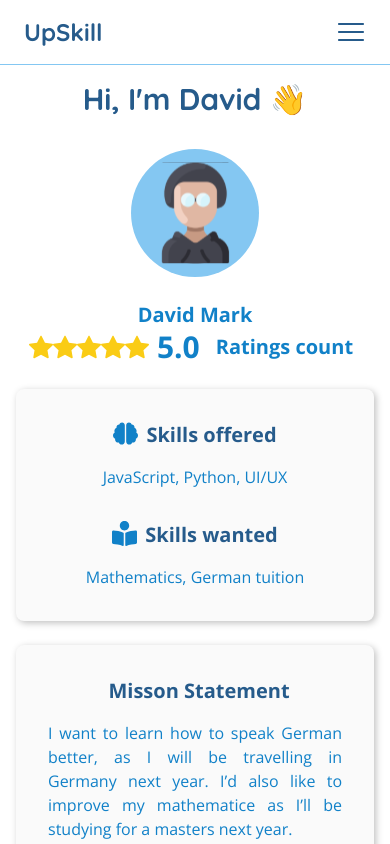
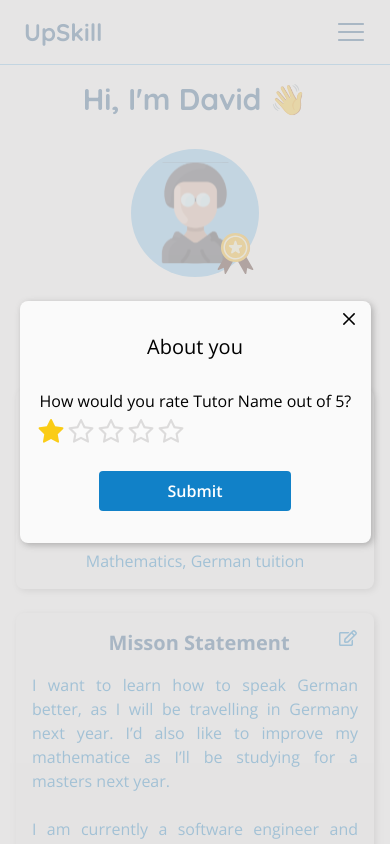
Before and after one commit to chingu-voyages/UpSkill, a React (Vite) app in the folder client/: page /profile in a window 390 px wide. Shown: the top 844 px of the page. Built offline with nearby package versions, Linux system fonts and the light colour scheme; no server answers.

Commit message:
add: enable review stars functionality for user reviews

```diff
--- /dev/null
+++ b/client/src/components/Modal/ReviewModal.jsx
@@ -0,0 +1,102 @@
+import "./modal.css";
+import { RxCross2 } from "react-icons/rx";
+import { useEffect, useRef, useState } from "react";
+import { BsFillStarFill } from "react-icons/bs";
+import Stars from "../Stars";
+import axios from "axios";
+
+const server = import.meta.env.VITE_SERVER;
+
+const BioModal = ({ setPostReview }) => {
+  const clickRef = useRef(null);
+  const [selectStar, setSelectStar] = useState(0);
+  const [clicked, setClicked] = useState(false);
+  const [error, setError] = useState(false);
+
+  useEffect(() => {
+    function handleClickOutside(e) {
+      if (!clickRef.current.contains(e.target)) {
+        closeModal();
+      }
+    }
+    document.addEventListener("mousedown", handleClickOutside);
+    return () => {
+      document.removeEventListener("mousedown", handleClickOutside);
+    };
+  }, [clickRef]);
+
+  const closeModal = () => {
+    setPostReview(false);
+    setClicked(false);
+  };
+
+  const handleSubmit = e => {
+    e.preventDefault();
+    setClicked(true);
+
+    let aboutData, hobbiesData, missionData;
+    const { about, hobbies, mission } = e.target.elements;
+
+    if (about.value !== null && about.value.trim() !== "") {
+      aboutData = about.value;
+    }
+    if (hobbies.value !== null && hobbies.value.trim() !== "") {
+      hobbiesData = hobbies.value;
+    }
+    if (mission.value !== null && mission.value.trim() !== "") {
+      missionData = mission.value;
+    }
+
+    if (!aboutData && !hobbiesData && !missionData) {
+      return setError(true);
+    } else {
+      setError(false);
+
+      const res = axios.put(`${server}/user/info`, {
+        //To take userId from state
+        id: "11684414-9afc-4f10-be32-28bb1652b88e",
+      });
+      if (res) {
+        closeModal();
+      }
+    }
+  };
+  return (
+    <div className="modal-container primary">
+      <form ref={clickRef} className="modalCard gap-6" onSubmit={handleSubmit}>
+        <RxCross2
+          size={20}
+          className="absolute top-2 right-3 cursor-pointer hover:text-baby"
+          onClick={closeModal}
+        />
+
+        <h3 className="self-center text-xl">About you</h3>
+
+        <div className="flex flex-col gap-4">
+          <div>
+            <label className="leading-loose pl-1">
+              How would you rate Tutor Name out of 5?
+            </label>
+            <div className="flex">
+              {<Stars selectStar={selectStar} setSelectStar={setSelectStar} />}
+            </div>
+          </div>
+        </div>
+
+        {error && (
+          <p className="self-center text-red-500">
+            At least one field must be filled
+          </p>
+        )}
+
+        <button
+          className={clicked ? "btn self-center bg-primary" : "btn self-center"}
+        >
+          {clicked ? "Sending..." : "Submit"}
+        </button>
+      </form>
+    </div>
+  );
+};
+
+export default BioModal;
--- /dev/null
+++ b/client/src/components/Stars.jsx
@@ -0,0 +1,22 @@
+import { useState } from "react";
+import { AiFillStar, AiOutlineStar } from "react-icons/ai";
+
+const Stars = ({ setSelectStar, selectStar }) => {
+  const handleClick = (e, i) => {
+    e.preventDefault();
+    setSelectStar(i);
+  };
+
+  const starElements = [...Array(5)].map((star, i) => (
+    <div onClick={e => handleClick(e, i)} key={i}>
+      {i <= selectStar ? (
+        <AiFillStar color="#facc15" size={30} />
+      ) : (
+        <AiOutlineStar color="#DCDBDB" size={30} />
+      )}
+    </div>
+  ));
+  return <div className="flex">{starElements}</div>;
+};
+
+export default Stars;
--- a/client/src/pages/profile/index.jsx
+++ b/client/src/pages/profile/index.jsx
@@ -1,21 +1,22 @@
 import React, { useEffect, useState } from "react";
 import avatar from "../../assets/dashboard/avatar.svg";
 import bio from "../../assets/dashboard/bio.svg";
+import badge from "../../assets/profil/badge.svg";
+import pen from "../../assets/dashboard/pen.svg";
+import skill from "../../assets/dashboard/skills.svg";
+import wantedSkill from "../../assets/profil/skill.svg";
 import stats from "../../assets/dashboard/statistics.svg";
 import session from "../../assets/dashboard/sessions.svg";
 import teach from "../../assets/dashboard/teaching.svg";
 import learn from "../../assets/dashboard/learner.svg";
 import { BsFillStarFill } from "react-icons/bs";
+import calendar from "../../assets/dashboard/calendar.svg";
+import Reviews from "../../components/Reviews";
 import BioDetails from "../../components/BioDetails";
-import {
-  FaBookOpen,
-  FaBookReader,
-  FaBrain,
-  FaCalendarAlt,
-} from "react-icons/fa";
 
-import Reviews from "../../components/Reviews";
-function Profile() {
+import ReviewModal from "../../components/Modal/ReviewModal";
+
+function Profil() {
   const [width, setWidth] = useState(window.innerWidth);
 
   useEffect(() => {
@@ -27,13 +28,9 @@ function Profile() {
       window.removeEventListener("resize", handleResize);
     };
   }, [width]);
-
-  const handleClick = e => {
-    e.stopPropagation();
-  };
-
   return (
-    <main className=" text-primary lg:flex lg:h-max lg:items-center">
+    <main className="lg:flex lg:h-max lg:items-center">
+      <ReviewModal />
       <div className="lg:flex lg:h-max lg:flex-row lg:justify-between ">
         <section className="lg:ml-8 lg:w-1/3">
           <div className="flex items-center flex-col lg:h-auto lg:my-12">
@@ -42,6 +39,11 @@ function Profile() {
             </h2>
             <div className="bg-baby h-32 w-32 rounded-full flex justify-center relative">
               <img src={avatar} alt="" />
+              <img
+                src={badge}
+                alt=""
+                className="absolute right-0 bottom-0 cursor-pointer"
+              />
             </div>
             <h4 className="font-bold text-grotto-100 text-xl mt-6">
               David Mark
@@ -62,21 +64,26 @@ function Profile() {
               </div>
             </div>
           </div>
-          <div className="card p-4 lg:my-12 lg:h-auto mx-4 my-6 flex flex-col items-center justify-between">
+          <div className="card lg:my-12 lg:h-auto mx-4 my-6 flex flex-col items-center justify-between h-full relative">
             <div className="flex flex-col items-center my-4">
               <div className="flex">
-                <FaBrain size={25} className="text-grotto-100" />
+                <img src={skill} alt="" className="w-6" />
                 <h3 className="font-bold ml-2 text-primary text-xl">
                   Skills offered
                 </h3>
               </div>
+              <img
+                src={pen}
+                alt=""
+                className="absolute right-4 cursor-pointer"
+              />
               <span className="skill-set  text-grotto-100 mt-4">
                 JavaScript, Python, UI/UX
               </span>
             </div>
             <div className="flex flex-col items-center my-4">
               <div className="flex">
-                <FaBookReader size={25} className="text-grotto-100" />
+                <img src={wantedSkill} alt="" className="w-6" />
                 <h3 className="font-bold ml-2 text-primary text-xl">
                   Skills wanted
                 </h3>
@@ -86,11 +93,16 @@ function Profile() {
               </span>
             </div>
           </div>
-          <div className="card p-4 lg:my-12 lg:h-auto mx-4 my-6  flex flex-col items-center m-auto justify-between lg:justify-center h-full relative">
+          <div className="card lg:my-12 lg:h-auto mx-4 my-6  flex flex-col items-center justify-between lg:justify-center h-full relative">
             <div className="flex flex-col items-center my-4">
               <h3 className="font-bold ml-2 text-primary text-xl">
                 Misson Statement
               </h3>
+              <img
+                src={pen}
+                alt=""
+                className="absolute right-4 cursor-pointer"
+              />
               <span className="skill-set text-grotto-100 p-4 text-justify">
                 I want to learn how to speak German better, as I will be
                 travelling in Germany next year. I’d also like to improve my
@@ -102,25 +114,18 @@ function Profile() {
             </div>
           </div>
           {width >= 1024 ? (
-            <a
-              className="card p-8 lg:my-12 mx-4 my-6 flex flex-col items-center justify-between lg:h-auto h-full cursor-pointer"
-              href="#"
-              target="_blank"
-            >
-              <div className="flex p-2  justify-center">
+            <div className="card lg:my-12 mx-4 my-6 flex flex-col items-center justify-between lg:h-auto h-full">
+              <div className="flex p-2 w-full justify-center border-b-2 border-ivory-50">
                 <h3 className="font-bold mr-2 text-primary text-xl">
                   Book a session with David
                 </h3>
-                <FaCalendarAlt
-                  size={25}
-                  className="text-grotto-100 hover:text-primary"
-                />
+                <img src={calendar} alt="" className="w-6" />
               </div>
-            </a>
+            </div>
           ) : (
             <div className="card lg:my-12 mx-4 my-6 flex flex-col items-center justify-between lg:h-auto h-full">
               <div className="flex w-full p-4 justify-center border-b-2 border-ivory-50">
-                <FaBookOpen size={25} className="text-grotto-100" />
+                <img src={bio} alt="" className="w-6" />
                 <h3 className="font-bold ml-2 text-primary text-xl">Bio</h3>
               </div>
               <BioDetails title="About">
@@ -147,21 +152,14 @@ function Profile() {
               <BioDetails title="Subject"></BioDetails>
             </div>
           ) : (
-            <a
-              className="card lg:my-12 p-12 mx-4 my-6 flex flex-col items-center justify-between lg:h-auto h-full cursor-pointer"
-              href="#"
-              target="_blank"
-            >
-              <div className="flex w-full justify-center">
+            <div className="card lg:my-12 mx-4 my-6 flex flex-col items-center justify-between lg:h-auto h-full">
+              <div className="flex p-2 w-full justify-center border-b-2 border-ivory-50">
                 <h3 className="font-bold mr-2 text-primary text-xl">
                   Book a session with David
                 </h3>
-                <FaCalendarAlt
-                  size={25}
-                  className="text-grotto-100 hover:text-primary"
-                />
+                <img src={calendar} alt="" className="w-6" />
               </div>
-            </a>
+            </div>
           )}
           <div className="card lg:my-12 mx-4 my-6 flex flex-col items-center justify-between lg:h-auto h-full">
             <div className="flex mt-4">
@@ -196,7 +194,7 @@ function Profile() {
               </div>
             </div>
           </div>
-          <div className="card px-4 lg:my-12 mx-4 my-6 flex flex-col items-center justify-between lg:h-auto h-full">
+          <div className="card lg:my-12 mx-4 my-6 flex flex-col items-center justify-between lg:h-auto h-full">
             <h3 className="mt-2 md:text-start lg:w-full lg:ml-16 lg:my-4 text-primary font-bold text-xl">
               4 Reviews
             </h3>
@@ -209,19 +207,13 @@ function Profile() {
               Great tutor, so patient, would definitely recommend trading skills
               with David!
             </Reviews>
-            <div className="flex gap-4 p-4">
+            <div className="p-4">
               <a
                 href="#"
                 className="bg-grotto-100 hover:bg-primary px-6 max-[399px]:px-2 py-1 text-white rounded-full  outline outline-2 border-none outline-grotto-100"
               >
                 See more
               </a>
-              <button
-                onClick={handleClick}
-                className="bg-primary hover:bg-grotto-100 px-6 max-[399px]:px-2 py-1 text-white rounded-full  outline outline-2 border-none outline-primary"
-              >
-                Leave a review
-              </button>
             </div>
           </div>
         </section>
@@ -230,4 +222,4 @@ function Profile() {
   );
 }
 
-export default Profile;
+export default Profil;
```
